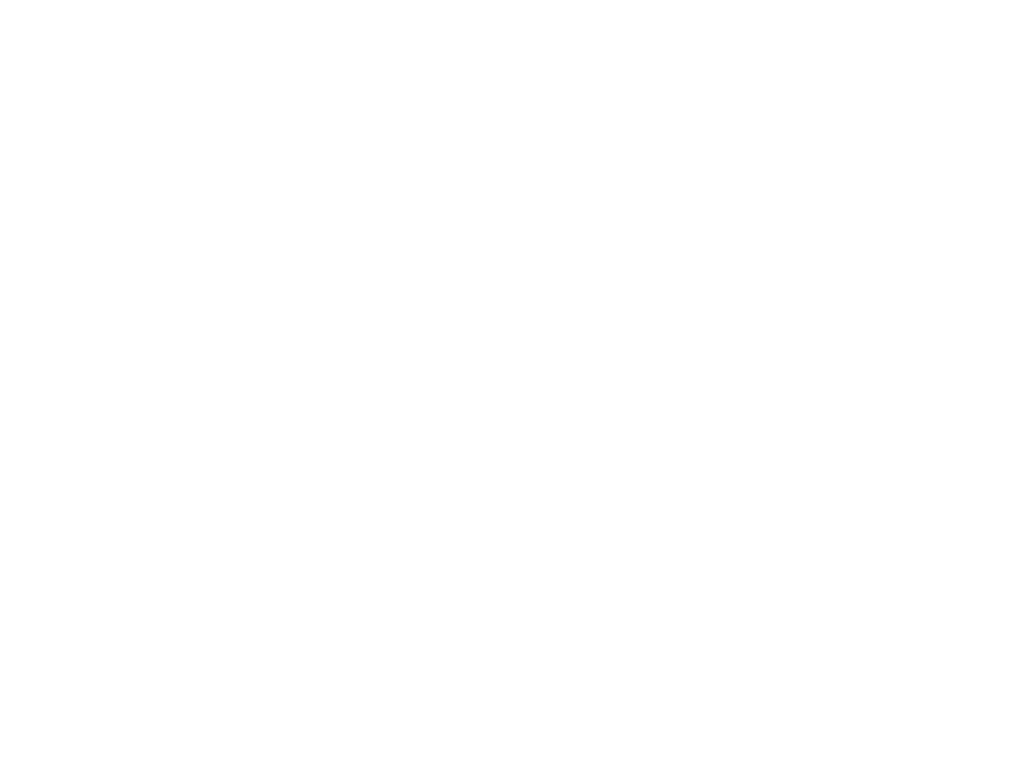
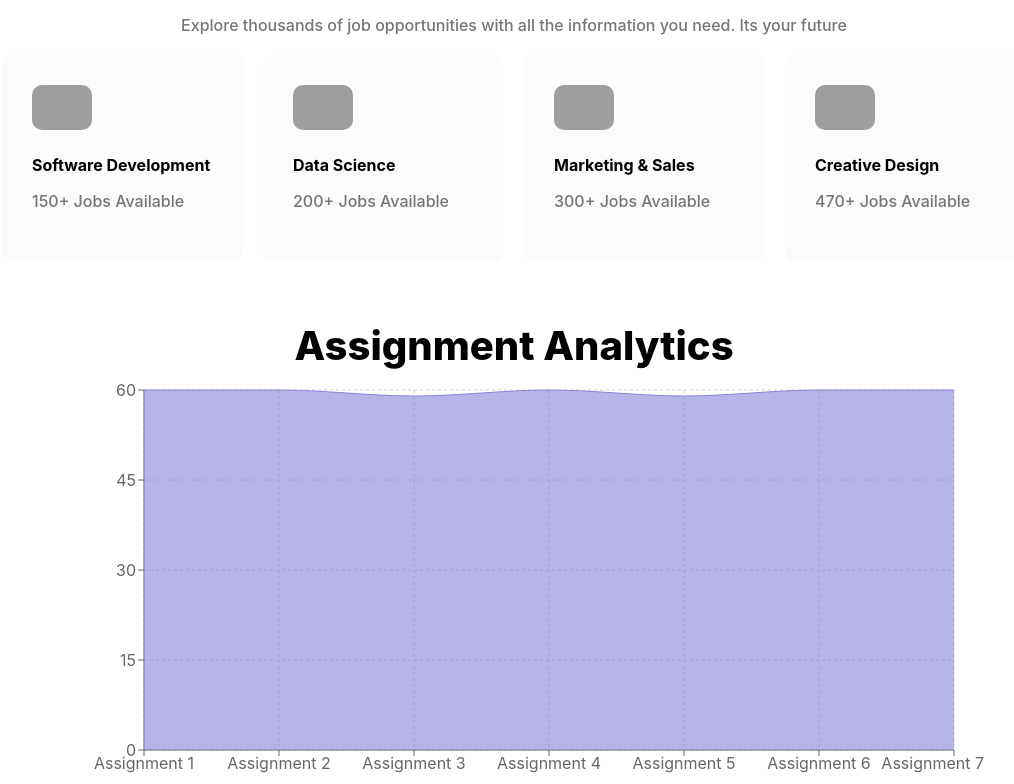
Before and after one commit to BackDevBin/career-hub-main, a React (Vite) app: page /Statistics in a window 1280 px wide. Before the commit this address had no page. Shown: the part 776-1560 px from the top of the page, without its empty margins (126-1140 px from the left). Before the commit the page ends 800 px from the top, so only its background shows below. Built offline with nearby package versions, Linux system fonts and the light colour scheme; grey boxes are pictures that could not be loaded.

Commit message:
Statistic part done

```diff
--- a/package.json
+++ b/package.json
@@ -14,6 +14,7 @@
     "react": "^18.2.0",
     "react-dom": "^18.2.0",
     "react-router-dom": "^6.10.0",
+    "recharts": "^2.5.0",
     "sort-by": "^1.2.0"
   },
   "devDependencies": {
--- a/src/App.jsx
+++ b/src/App.jsx
@@ -3,6 +3,7 @@
 import Catagories from './component/Catagories/Catagories'
 import Header from './component/Header/Header'
 import Navigation from './component/Navigation/Navigation'
+import Statistics from './component/Statistics/Statistics'
 
 function App() {
 
@@ -12,6 +13,7 @@
       <Navigation></Navigation>
       <Header></Header>
       <Catagories></Catagories>
+      <Statistics></Statistics>
     </div>
   )
 }
--- a/src/component/Navigation/Navigation.jsx
+++ b/src/component/Navigation/Navigation.jsx
@@ -10,7 +10,7 @@
 
                 <div className='link-container'>
                     <a>Home</a>
-                    <a>Statistics</a>
+                    <a href='/Statistics'>Statistics</a>
                     <a>Applied Jobs</a>
                     <a>Blog</a>
                 </div>
--- /dev/null
+++ b/src/component/Statistics/Statistics.css
@@ -0,0 +1,11 @@
+.chart-container{
+    padding-left: 10%;
+    padding-right: 10%;
+    text-align: center;
+}
+
+.chart{
+    margin-left: 8%;
+    margin-right: 8%;
+
+}
--- /dev/null
+++ b/src/component/Statistics/Statistics.jsx
@@ -0,0 +1,69 @@
+import React from 'react';
+import './Statistics.css'
+import { AreaChart, Area, XAxis, YAxis, CartesianGrid, Tooltip, ResponsiveContainer } from 'recharts';
+
+
+const Statistics = () => {
+
+    const AssMark = [
+        {
+            name: "Assignment 1",
+            mark: 60
+        },
+        {
+            name: "Assignment 2",
+            mark: 60
+        },
+        {
+            name: "Assignment 3",
+            mark: 59
+        },
+        {
+            name: "Assignment 4",
+            mark: 60
+        },
+        {
+            name: "Assignment 5",
+            mark: 59
+        },
+        {
+            name: "Assignment 6",
+            mark: 60
+        },
+        {
+
+            name : "Assignment 7",
+            mark : 60
+        },
+    ];
+
+    return (
+        <div className='chart-container'>
+            <h2 className='title'>Assignment Analytics</h2>
+
+            <div className='chart'>
+            <AreaChart
+          width={900}
+          height={400}
+          data={AssMark}
+          margin={{
+            top: 10,
+            right: 30,
+            left: 0,
+            bottom: 0,
+          }}
+        >
+          <CartesianGrid strokeDasharray="3 3" />
+          <XAxis dataKey="name" />
+          <YAxis dataKey="mark" />
+          <Tooltip />
+          <Area type="monotone" dataKey="mark" stroke="#8884d8" fill="#8884d8" />
+        </AreaChart>
+            </div>
+
+
+        </div>
+    );
+};
+
+export default Statistics;
--- a/src/main.jsx
+++ b/src/main.jsx
@@ -10,6 +10,7 @@
 } from "react-router-dom";
 import Catagories from './component/Catagories/Catagories';
 import Header from './component/Header/Header';
+import Statistics from './component/Statistics/Statistics';
 
 const router = createBrowserRouter([
   {
@@ -17,8 +18,8 @@
     element: <App></App>,
     children: [
       {
-        path: "/",
-        element: <Header></Header> ,
+        path: "/Statistics",
+        element: <Statistics></Statistics> ,
       },
 
     ]
```
Also changed, not shown: 1 other file (tests, documents, lock files or other folders).
